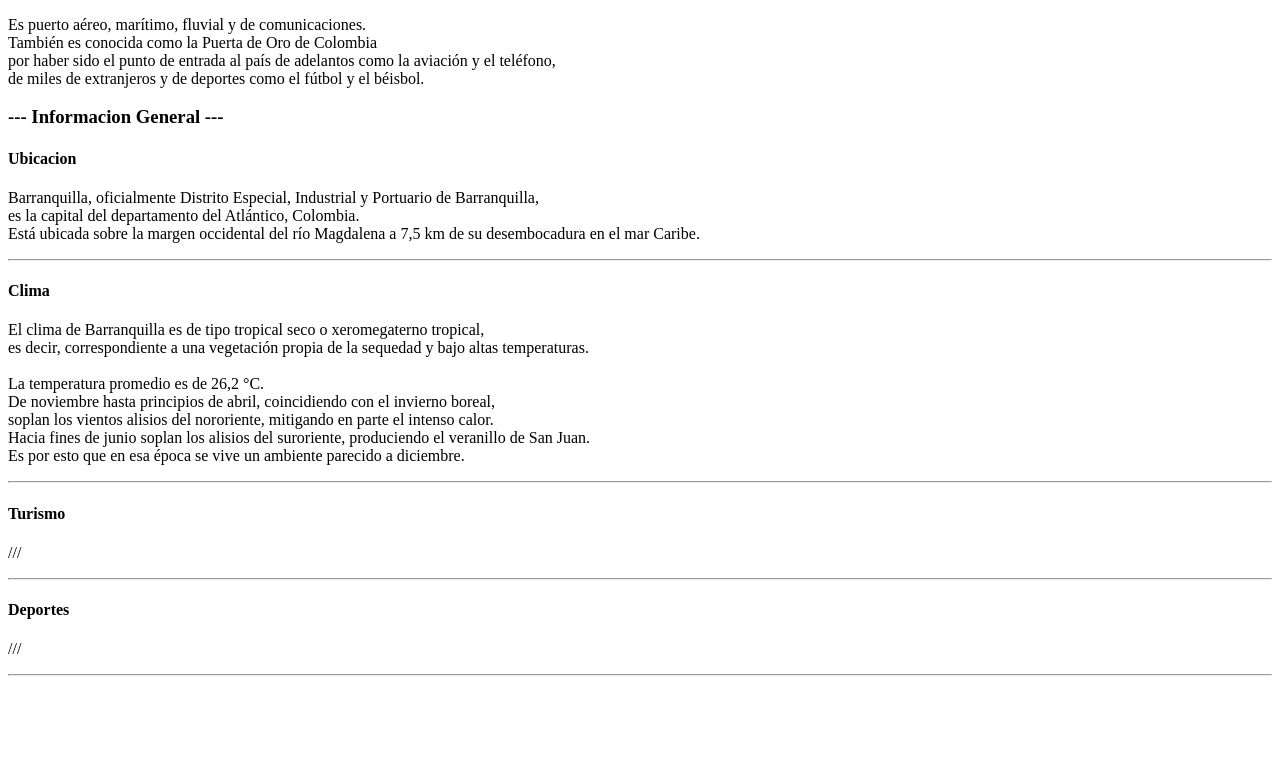
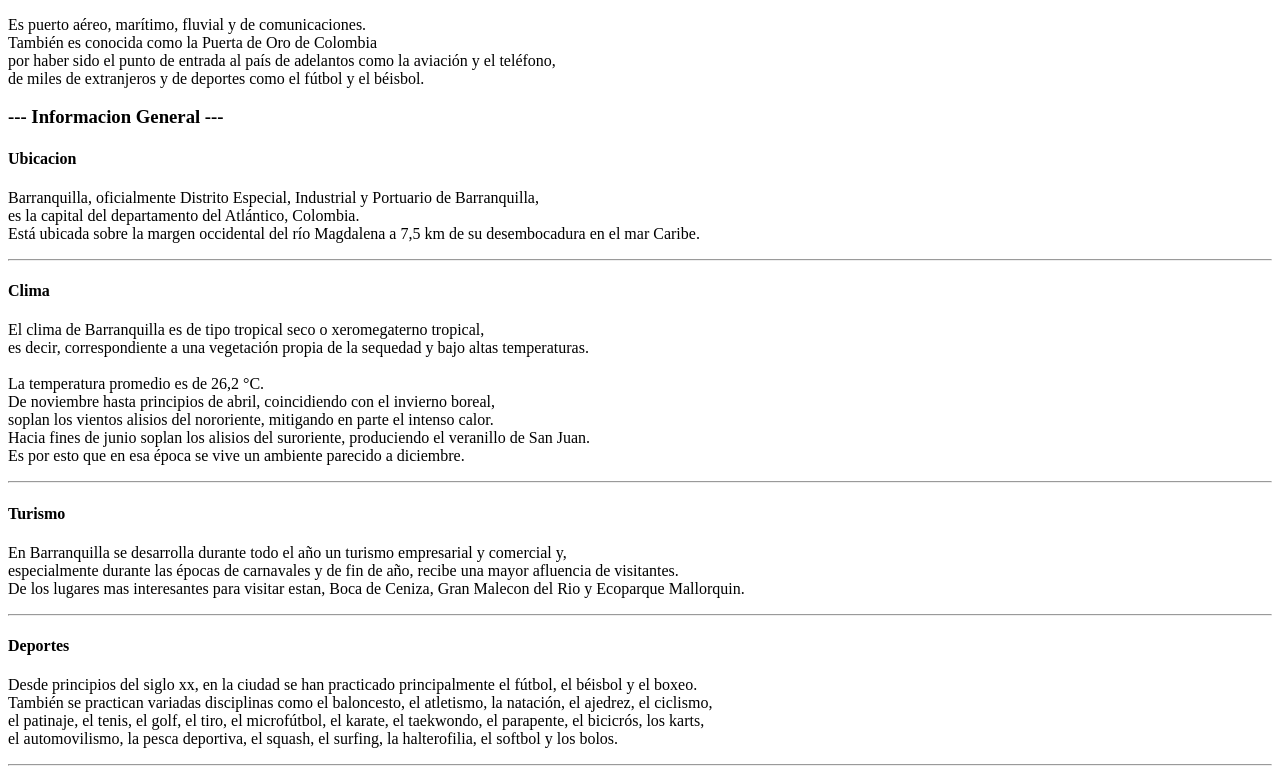
Before and after one commit to Srinsoo/Actividad_1, a plain HTML site: page index.html in a window 1280 px wide. Shown: the part 105-879 px from the top of the page. Before the commit the page ends 800 px from the top, so only its background shows below. Drawn offline with Linux system fonts and the light colour scheme.

Commit message:
Turismo y Deportes

```diff
--- a/index.html
+++ b/index.html
@@ -45,13 +45,19 @@
     <h4>Turismo</h4>
 
     <p>
-        ///
+        En Barranquilla se desarrolla durante todo el año un turismo empresarial y comercial y,
+        <br>especialmente durante las épocas de carnavales y de fin de año, recibe una mayor afluencia de visitantes.
+        <br>
+        De los lugares mas interesantes para visitar estan, Boca de Ceniza, Gran Malecon del Rio y Ecoparque Mallorquin.
     </p>
     <hr>
     <h4>Deportes</h4>
 
     <p>
-        ///
+        Desde principios del siglo xx, en la ciudad se han practicado principalmente el fútbol, el béisbol y el boxeo.
+        <br>También se practican variadas disciplinas como el baloncesto, el atletismo, la natación, el ajedrez, el ciclismo,
+        <br>el patinaje, el tenis, el golf, el tiro, el microfútbol, el karate, el taekwondo, el parapente, el bicicrós, los karts,
+        <br>el automovilismo, la pesca deportiva, el squash, el surfing, la halterofilia, el softbol y los bolos.
     </p>
     <hr>
 
```
